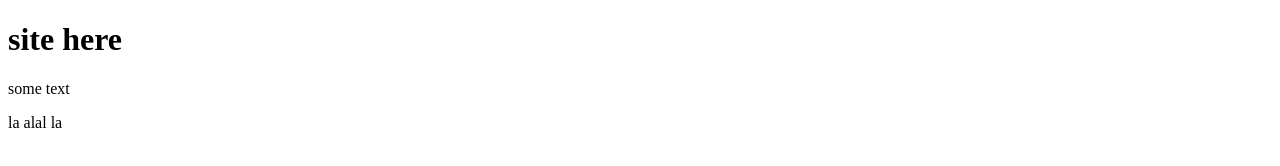
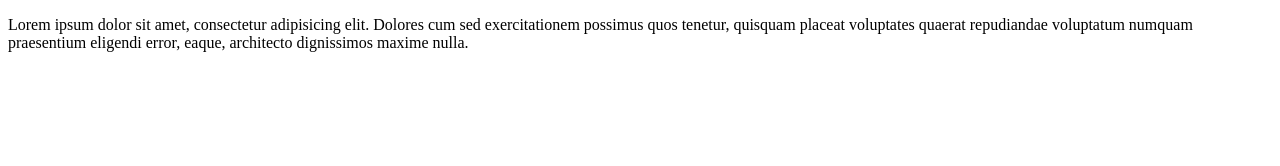
Before and after one commit to baldr23/site, a plain HTML site: page index.html in a window 1280 px wide. Drawn offline with Linux system fonts and the light colour scheme.

Commit message:
third commit

```diff
--- a/index.html
+++ b/index.html
@@ -6,8 +6,6 @@
 	<link rel="stylesheet" href="css/style.css">
 </head>
 <body>
-	<h1>site here</h1>
-	<p>some text</p>
-	<p>la alal la</p>
+<p>Lorem ipsum dolor sit amet, consectetur adipisicing elit. Dolores cum sed exercitationem possimus quos tenetur, quisquam placeat voluptates quaerat repudiandae voluptatum numquam praesentium eligendi error, eaque, architecto dignissimos maxime nulla.</p>
 </body>
 </html>
```
